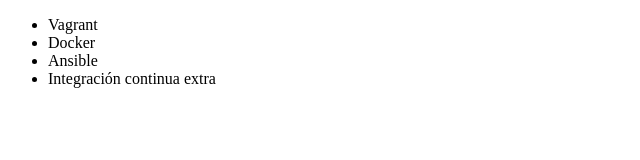
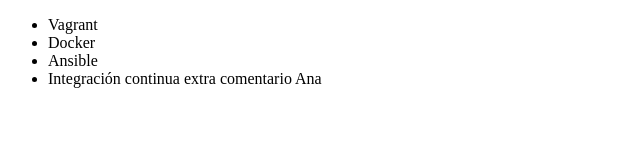
Before and after one commit to Samalol18/Alura, a plain HTML site: page index.html in a window 1280 px wide. Shown: the full height of the page, 0-640 px from the left. Drawn offline with Linux system fonts and the light colour scheme.

Commit message:
Aporte Ana

```diff
--- a/index.html
+++ b/index.html
@@ -9,7 +9,7 @@
          <li> Vagrant </li>
          <li> Docker </li>
          <li> Ansible </li>
-         <li> Integración continua extra</li>
+         <li> Integración continua extra comentario Ana</li>
      </ul>
 </body>
 </html>
```
